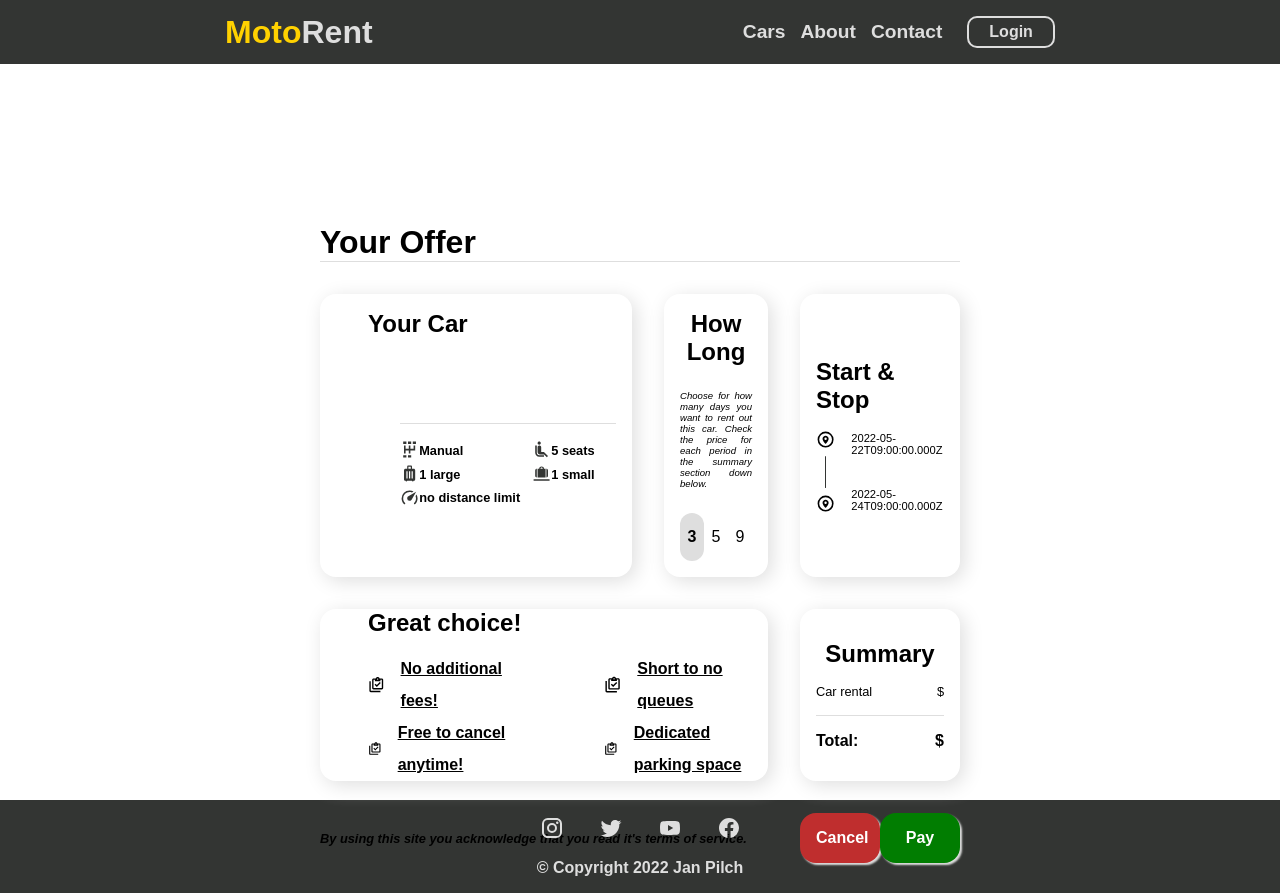
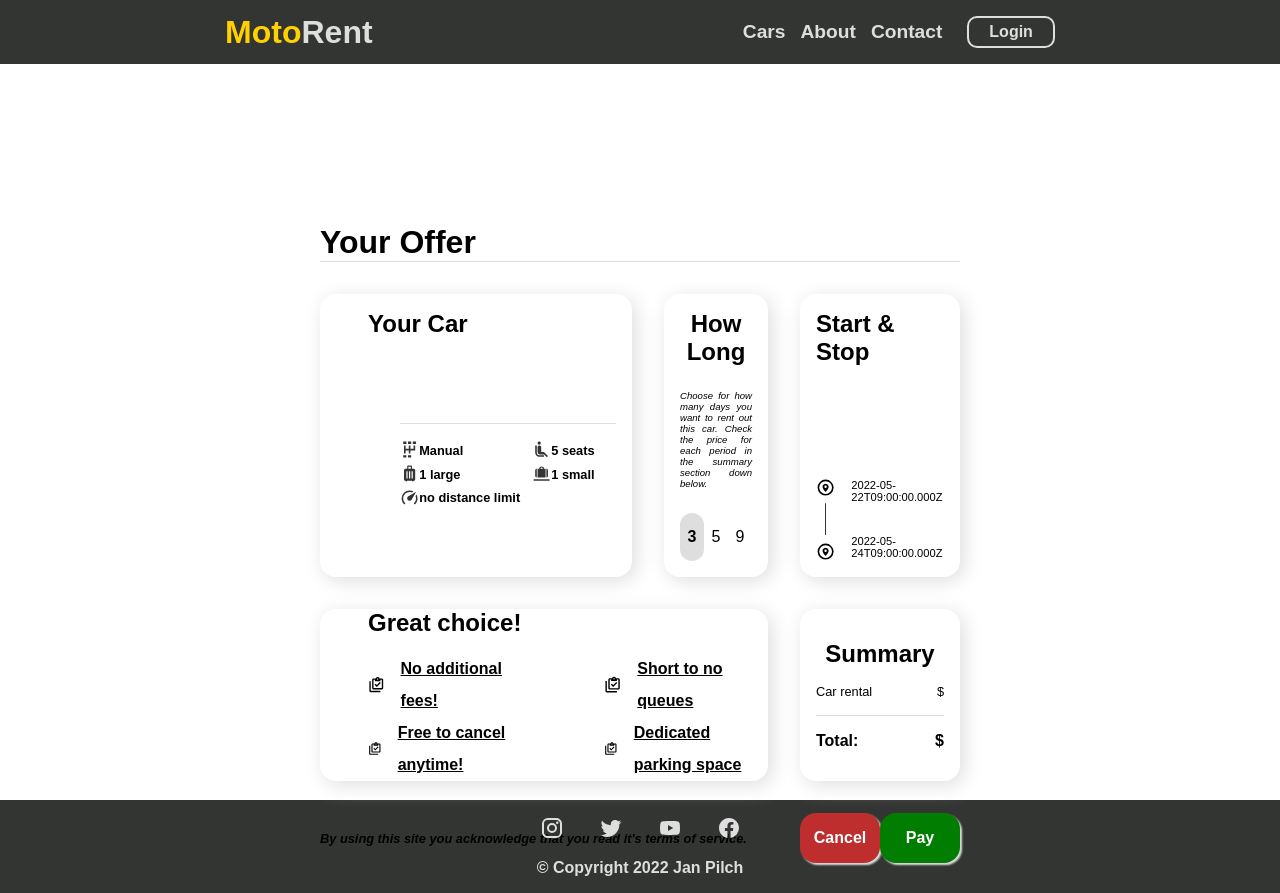
Before and after one commit to jpilch/car-rental, a React (Create React App) app in the folder client/: page /cars/1 in a window 1280 px wide. Built offline with nearby package versions, Linux system fonts and the light colour scheme; no server answers.

Commit message:
minor style changes

```diff
--- a/client/src/css/RentalLocations.css
+++ b/client/src/css/RentalLocations.css
@@ -2,7 +2,7 @@ section.rental-locations {
     display: flex;
     flex-direction: column;
     gap: 1rem;
-    justify-content: center;
+    justify-content: space-between;
     align-items: center;
     grid-area: rl;
     box-shadow: 4px 4px 20px var(--clr-light);
--- a/client/src/css/SimpleButton.css
+++ b/client/src/css/SimpleButton.css
@@ -1,6 +1,7 @@
 button.simple {
-    padding: 1rem 1rem;
+    padding: 1rem 0;
     width: 5rem;
+    text-align: center;
     border: none;
     font-weight: bold;
     font-size: 1rem;
```
